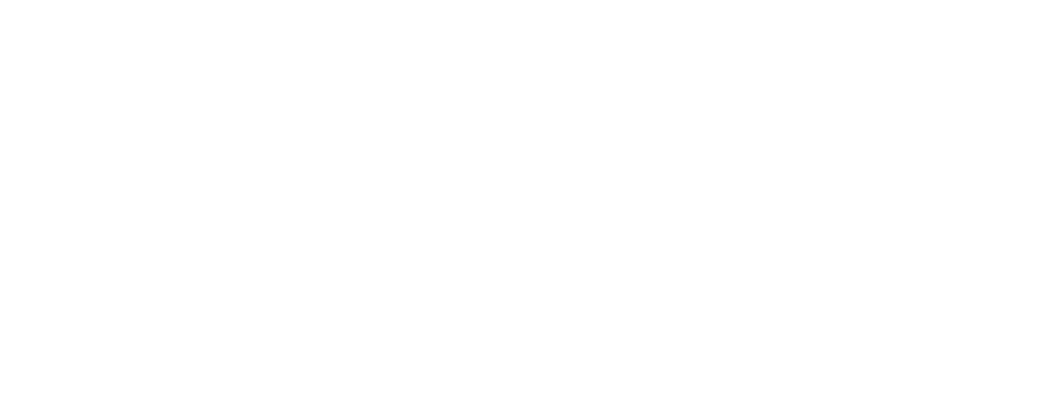
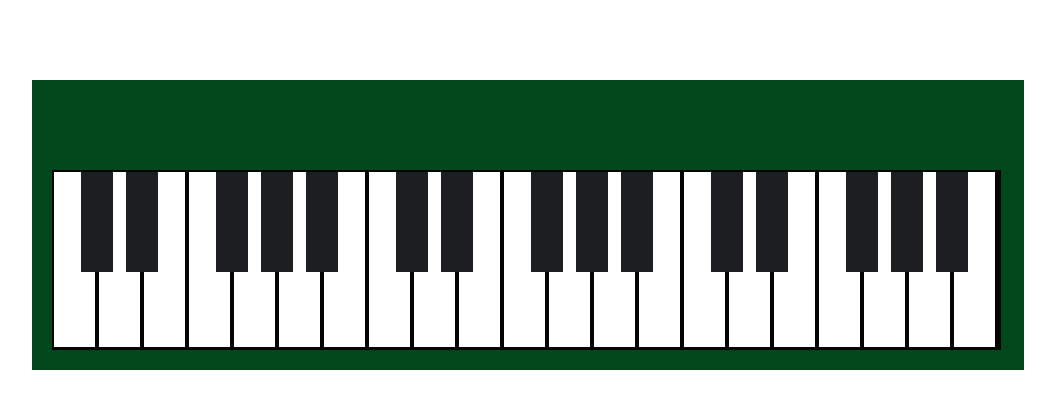
Before and after one commit to brooks-t/piano-fcc, a plain HTML site: page index.html in a window 1280 px wide. Shown: the whole page, without its empty margins (112-1167 px from the left). Drawn offline with Linux system fonts and the light colour scheme.

Commit message:
added styles to piano

```diff
--- a/index.html
+++ b/index.html
@@ -10,6 +10,30 @@
     <meta name="author" content="Brooks Tiffany with FreeCodeCamp">
 </head>
 <body>
-
+    <div id="piano">
+        <div class="keys">
+            <div class="key"></div>
+            <div class="key black--key"></div>
+            <div class="key black--key"></div>
+            <div class="key"></div>
+            <div class="key black--key"></div>
+            <div class="key black--key"></div>
+            <div class="key black--key"></div>
+            <div class="key"></div>
+            <div class="key black--key"></div>
+            <div class="key black--key"></div>
+            <div class="key"></div>
+            <div class="key black--key"></div>
+            <div class="key black--key"></div>
+            <div class="key black--key"></div>
+            <div class="key"></div>
+            <div class="key black--key"></div>
+            <div class="key black--key"></div>
+            <div class="key"></div>
+            <div class="key black--key"></div>
+            <div class="key black--key"></div>
+            <div class="key black--key"></div>
+        </div>
+    </div>
 </body>
 </html>
--- a/styles.css
+++ b/styles.css
@@ -0,0 +1,39 @@
+*, ::before, ::after {
+    box-sizing: inherit;
+}
+
+html {
+    box-sizing: border-box;
+}
+
+#piano {
+    background-color: #00471b;
+    width: 992px;
+    height: 290px;
+    margin: 80px auto;
+    padding: 90px 20px 0 20px;
+}
+
+.keys {
+    background-color: #040404;
+    width: 949px;
+    height: 180px;
+}
+
+.key {
+    background-color: #ffffff;
+    position: relative;
+    width: 41px;
+    height: 175px;
+    margin: 2px;
+    float: left;
+}
+
+.key.black--key::after {
+    background-color: #1d1e22;
+    content: "";
+    position: absolute;
+    left: -18px;
+    width: 32px;
+    height: 100px;
+}
```
